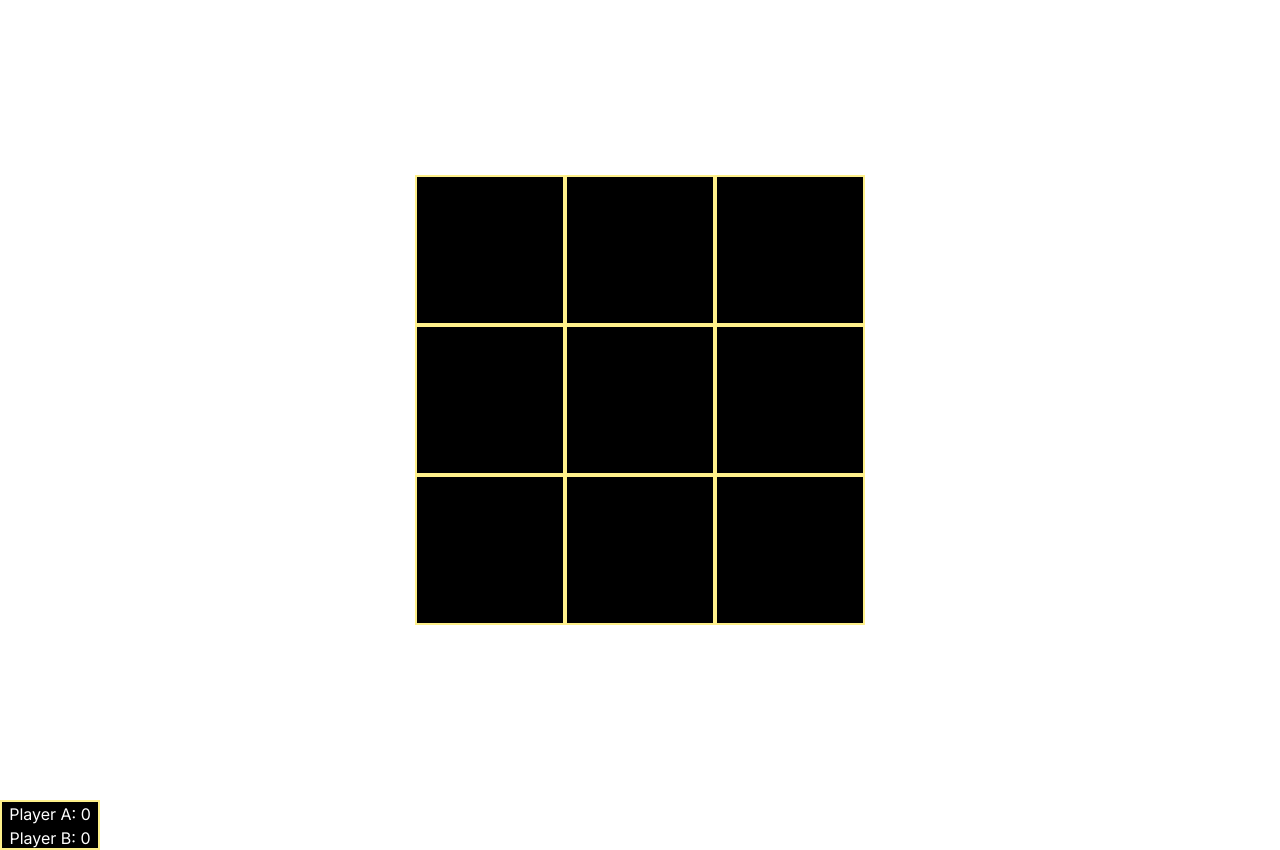
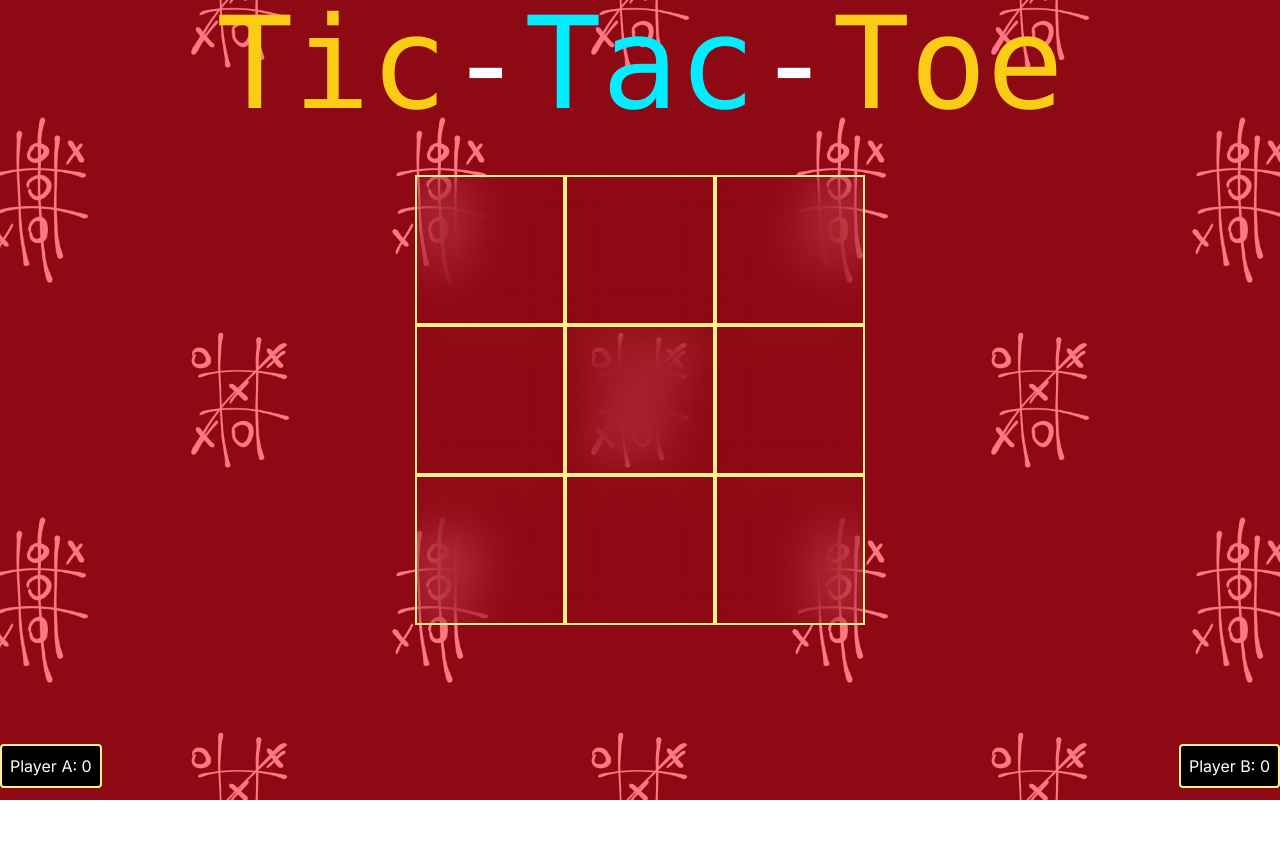
Before and after one commit to beingrajput7233/Tictactoe-NextJs, a Next.js app: page /Game in a window 1280 px wide. After the commit the page ends 800 px from the top, so only its background shows below. Built offline with nearby package versions, Linux system fonts and the light colour scheme.

Commit message:
Game Page and Square component CSS done

```diff
--- a/app/Game/page.jsx
+++ b/app/Game/page.jsx
@@ -2,12 +2,13 @@
 import React, { useEffect, useState } from 'react'
 import Square from '../components/square'
 import { useRouter } from 'next/navigation';
-
+import Image from 'next/image';
+import bgImage from '../pictures/landingimage.jpg'
 function board(props) {
 
 
 
-    const router=useRouter();
+    const router = useRouter();
 
     // creating array for holding values
     const [arr, setArr] = useState(Array(9).fill(""));
@@ -283,22 +284,28 @@ function board(props) {
         mainlogic()
     }, arr)
     // let winnername=""
-    useEffect(()=>{
-        if(ascore===1){
+    useEffect(() => {
+        if (ascore === 5) {
             // winnername="A"
-            localStorage.setItem("winner",'A')
+            localStorage.setItem("winner", 'A')
             router.push('/Result')
         }
-        if(bscore===1){
+        if (bscore === 5) {
             // winnername="B"
-            localStorage.setItem("winner",'B')
+            localStorage.setItem("winner", 'B')
             router.push('/Result')
         }
-    },[ascore,bscore])
+    }, [ascore, bscore])
 
+    const backg = {
+        backgroundImage: `url(${bgImage.src})`,
+        backgroundSize: 'cover',
+        backgroundPosition: 'bottom'
+    }
     return (
         <>
-        <div className='flex justify-center items-center h-screen w-screen'>
+            <div style={backg} className='flex justify-center items-center h-screen w-screen'>
+            <h1 className=' absolute top-0 text-9xl font-mono text-[#fff]'><span className='text-yellow-400'>Tic</span>-<span className='text-[#0ef]'>Tac</span>-<span className='text-yellow-400'>Toe</span></h1>
                 <div className='grid grid-cols-3  h-[450px] w-[450px]'>
                     <Square value={arr[0]} onClick={() => onclickHandler(0)} />
                     <Square value={arr[1]} onClick={() => onclickHandler(1)} />
@@ -310,11 +317,14 @@ function board(props) {
                     <Square value={arr[7]} onClick={() => onclickHandler(7)} />
                     <Square value={arr[8]} onClick={() => onclickHandler(8)} />
                 </div>
+                <div className="bg-black border-2 rounded border-yellow-200 p-2 absolute bottom-3 left-0">
+                    <p className='text-white text-center'>Player A: {ascore}</p>
                 </div>
-        <div className="bg-black border-2 border-yellow-200 h-[50px] w-[100px]">
-                <p className='text-white text-center'>Player A: {ascore}</p>
+                <div className="bg-black border-2 rounded border-yellow-200 p-2 absolute bottom-3 right-0">
                     <p className='text-white text-center'>Player B: {bscore}</p>
                 </div>
+            </div>
+
         </>
     )
 }
--- a/app/Landing/page.jsx
+++ b/app/Landing/page.jsx
@@ -27,13 +27,13 @@ const page = () => {
     return (
         <>
             <div style={backg} className='h-screen w-screen flex flex-col justify-start items-center'>
-                <h1 className='text-9xl '><span>Tic</span>-<span>Tac</span>-<span>Toe</span></h1>
+                <h1 className='text-9xl font-mono text-[#fff]'><span className='text-yellow-400'>Tic</span>-<span className='text-[#0ef]'>Tac</span>-<span className='text-yellow-400'>Toe</span></h1>
                 <div className='flex flex-row grow items-center'>
-                    <div className="player bg-black border-2 border-yellow-200 h-[50px] w-[25px]">
-                        <button className='text-white text-center' onClick={() => { onclickHandler('X') }}>X</button>
+                    <div className="border-2 border-yellow-200 h-[200px] w-[200px] m-5 backdrop-blur-xl">
+                        <button className='text-white text-center h-[100%] w-[100%] hover:scale-110' onClick={() => { onclickHandler('X') }}><span className='text-9xl text-[#0ef]'>X</span></button>
                     </div>
-                    <div className="player bg-black border-2 border-yellow-200 h-[50px] w-[25px]">
-                        <button className='text-white text-center' onClick={() => { onclickHandler('O') }}>O</button>
+                    <div className="border-2 border-yellow-200 h-[200px] w-[200px] m-5 backdrop-blur-xl">
+                        <button className='text-white text-center h-[100%] w-[100%] hover:scale-110' onClick={() => { onclickHandler('O') }}><span className='text-9xl text-yellow-400'>O</span></button>
                     </div>
                 </div>
 
--- a/app/components/square.jsx
+++ b/app/components/square.jsx
@@ -4,10 +4,10 @@ import '../globals.css'
 function square(props) {
     return (
         <div
-            className='flex flex-col justify-center item-center bg-black h-[150px] w-[150px] border-2 border-yellow-200 cursor-pointer'
+            className='flex flex-col justify-center item-center backdrop-blur-xl h-[150px] w-[150px] border-2 border-yellow-200 cursor-pointer'
             onClick={props.onClick}
         >
-            <p className=' text-center text-white text-[100px] font-serif hover:text-[120px]'>
+            <p className={` ${(props.value==='X'?'text-[#0ef]':'text-yellow-400')} text-center text-9xl font-mono hover:scale-110`}>
                 {props.value}
             </p>
         </div>
```
Lines whose indentation alone changed are shown as unchanged.
